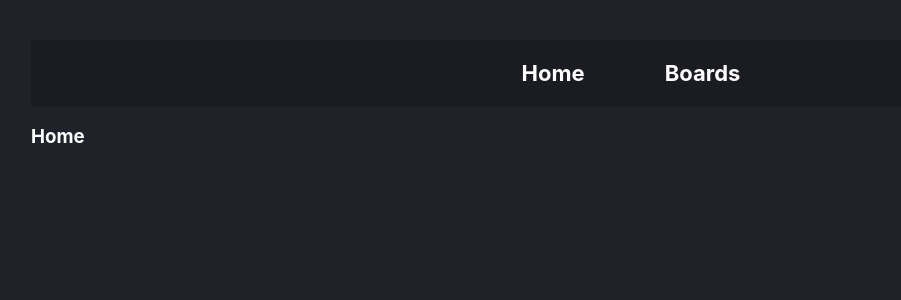
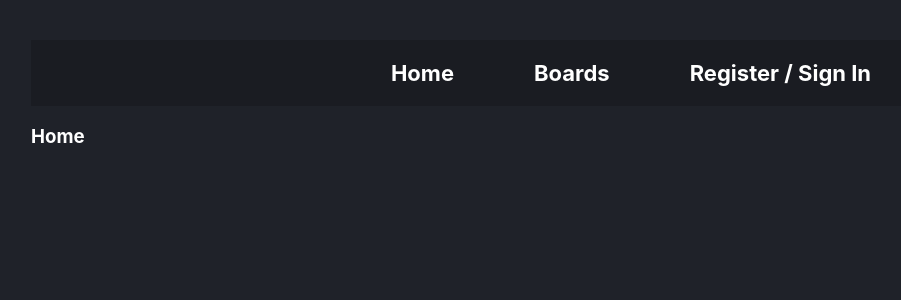
Before and after one commit to thuygiang3004/kanbanFrontend, a React (Create React App) app: page / in a window 1280 px wide. Shown: the top 300 px of the page, without its empty margins (9-910 px from the left). Built offline with nearby package versions, Linux system fonts and the light colour scheme.

Commit message:
Added Register/Sign In to the nav bar

```diff
--- a/src/App.js
+++ b/src/App.js
@@ -18,6 +18,9 @@ function App() {
           <li>
             <Link to="/boards">Boards</Link>
           </li>
+          <li>
+            <Link to="/register">Register / Sign In</Link>
+          </li>
         </ul>
       </nav>
       <Routes>
```
